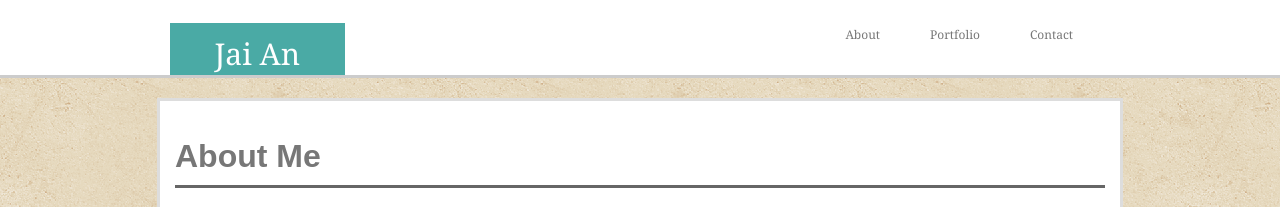
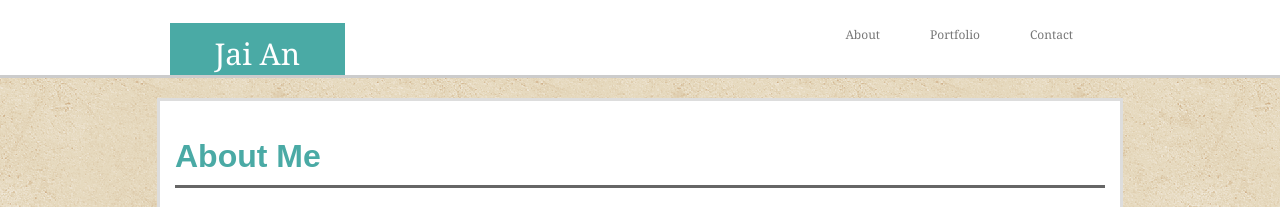
Before and after one commit to jaihieong/Basic-Portfolio, a plain HTML site: page index.html in a window 1280 px wide. Shown: the top 207 px of the page. Drawn offline with Linux system fonts and the light colour scheme.

Commit message:
after validation

```diff
--- a/assets/css/style.css
+++ b/assets/css/style.css
@@ -124,7 +124,7 @@ nav ul li a
     text-align: left;
     padding-bottom: 10px;
     border-bottom: 3px solid #666666;
-    font: #4aaaa5;
+    color: #4aaaa5;
 
 }
 .profile_photo
--- a/index.html
+++ b/index.html
@@ -1,4 +1,5 @@
 <!DOCTYPE html>
+<html lang="en">
 <head>
     <title>My First Portfolio</title>
     <link rel="stylesheet" href="assets/css/style.css">
```
Also changed, not shown: contact.html (+2 -1 lines), portfolio.html (+1 -0 lines).
